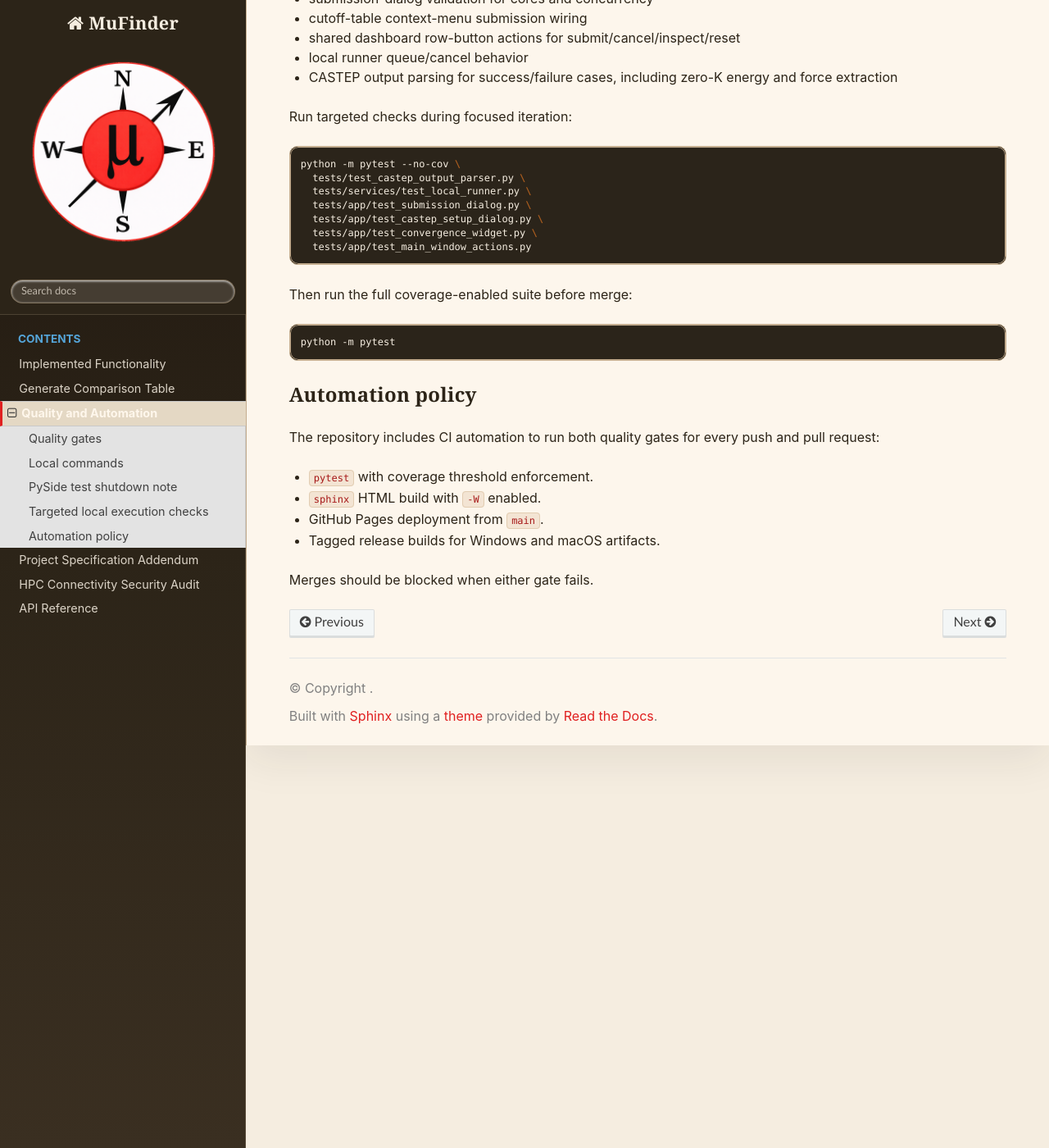
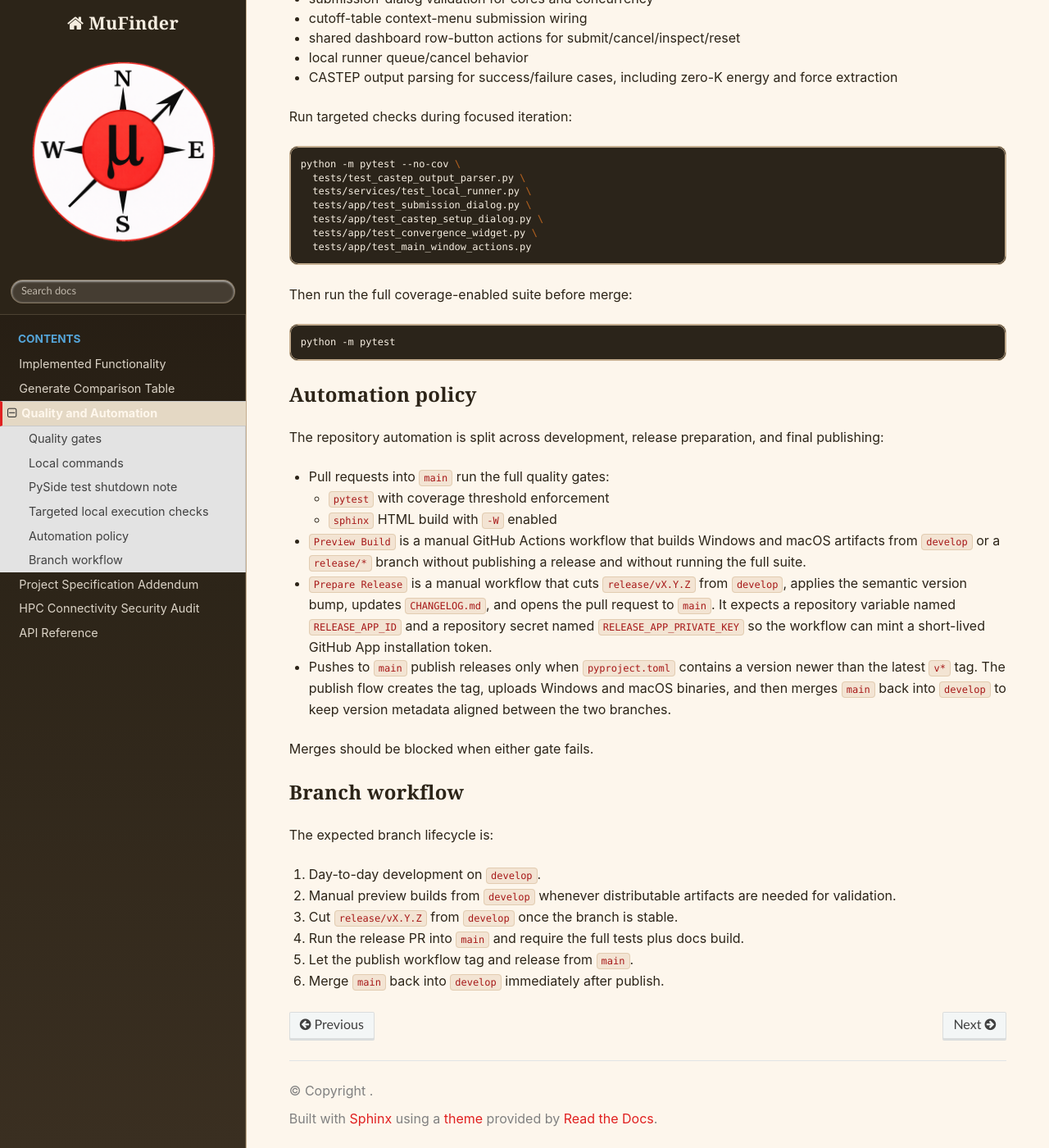
Before and after one commit to BenHuddart/mufinder, a Sphinx documentation site: the page built from docs/quality_and_automation.rst, in a window 1280 px wide and 1400 px high, scrolled down 1172 px. Shown: the whole window at 82% size. Built offline with Sphinx 7.4.7 and the Read the Docs theme 3.1.0, drawn with Linux system fonts in a browser that asks for light colours.

Commit message:
ci(release): automate develop release flow

```diff
--- a/docs/conf.py
+++ b/docs/conf.py
@@ -9,9 +9,11 @@ PROJECT_ROOT = Path(__file__).resolve().parents[1]
 SRC_ROOT = PROJECT_ROOT / "src"
 sys.path.insert(0, str(SRC_ROOT))
 
+from mufinder._version import current_version
+
 project = "MuFinder"
 author = "MuFinder Developers"
-release = "0.1.0"
+release = current_version()
 
 extensions = [
     "sphinx.ext.autodoc",
--- a/docs/quality_and_automation.rst
+++ b/docs/quality_and_automation.rst
@@ -77,12 +77,41 @@ Then run the full coverage-enabled suite before merge:
 Automation policy
 -----------------
 
-The repository includes CI automation to run both quality gates for every
-push and pull request:
+The repository automation is split across development, release preparation,
+and final publishing:
 
-- ``pytest`` with coverage threshold enforcement.
-- ``sphinx`` HTML build with ``-W`` enabled.
-- GitHub Pages deployment from ``main``.
-- Tagged release builds for Windows and macOS artifacts.
+- Pull requests into ``main`` run the full quality gates:
+
+  - ``pytest`` with coverage threshold enforcement
+  - ``sphinx`` HTML build with ``-W`` enabled
+
+- ``Preview Build`` is a manual GitHub Actions workflow that builds Windows
+  and macOS artifacts from ``develop`` or a ``release/*`` branch without
+  publishing a release and without running the full suite.
+
+- ``Prepare Release`` is a manual workflow that cuts ``release/vX.Y.Z`` from
+  ``develop``, applies the semantic version bump, updates ``CHANGELOG.md``,
+  and opens the pull request to ``main``. It expects a repository variable
+  named ``RELEASE_APP_ID`` and a repository secret named
+  ``RELEASE_APP_PRIVATE_KEY`` so the workflow can mint a short-lived GitHub App
+  installation token.
+
+- Pushes to ``main`` publish releases only when ``pyproject.toml`` contains a
+  version newer than the latest ``v*`` tag. The publish flow creates the tag,
+  uploads Windows and macOS binaries, and then merges ``main`` back into
+  ``develop`` to keep version metadata aligned between the two branches.
 
 Merges should be blocked when either gate fails.
+
+Branch workflow
+---------------
+
+The expected branch lifecycle is:
+
+1. Day-to-day development on ``develop``.
+2. Manual preview builds from ``develop`` whenever distributable artifacts are
+   needed for validation.
+3. Cut ``release/vX.Y.Z`` from ``develop`` once the branch is stable.
+4. Run the release PR into ``main`` and require the full tests plus docs build.
+5. Let the publish workflow tag and release from ``main``.
+6. Merge ``main`` back into ``develop`` immediately after publish.
--- a/src/mufinder/__init__.py
+++ b/src/mufinder/__init__.py
@@ -1,5 +1,7 @@
 """MuFinder package."""
+
+from ._version import current_version
 
 __all__ = ["__version__"]
 
-__version__ = "0.1.0"
+__version__ = current_version()
```
Also changed, not shown: CHANGELOG.md (added, +3 -0 lines), README.md (+15 -1 lines), pyproject.toml (+30 -0 lines), src/mufinder/_version.py (added, +26 -0 lines), 7 other files.
